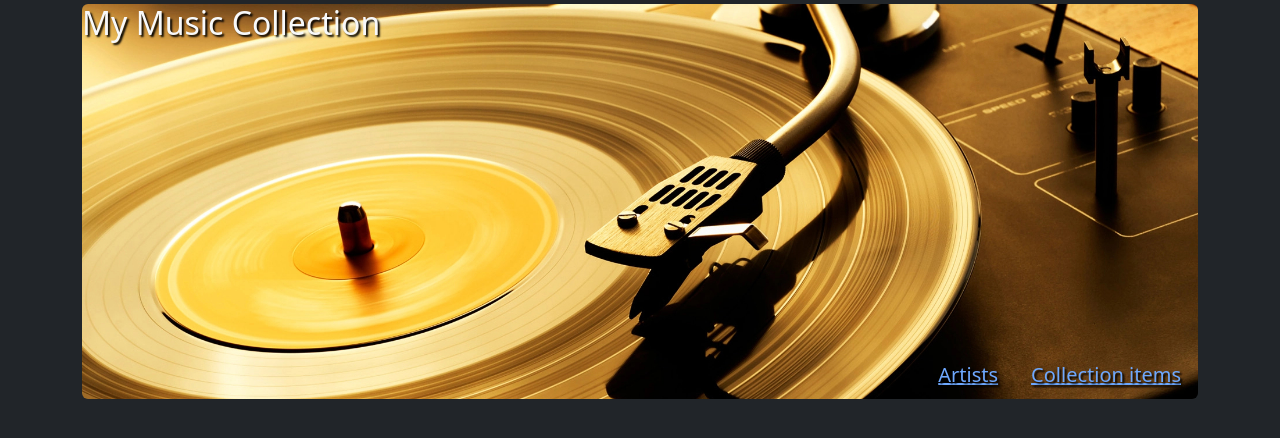
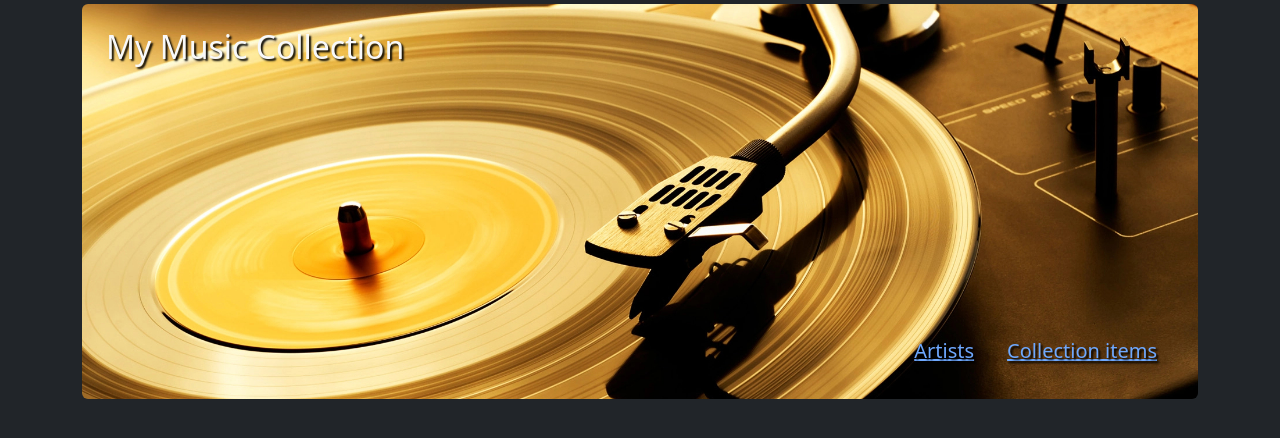
Before and after one commit to mark-me/music-explorer, a Flask app: page / in a window 1280 px wide. Shown: the part 75-513 px from the top of the page. Run offline with Flask 3, Linux system fonts and the light colour scheme; some libraries are stand-ins or nearby versions.

Commit message:
Small positioning adjustments

```diff
--- a/src/app_explorer/templates/home.html
+++ b/src/app_explorer/templates/home.html
@@ -3,11 +3,11 @@
 <div class="position-relative text-center">
     <img src="static/images/vinyl_record.jpg" class="img-fluid rounded" alt="Vinyl Record" />
     <!-- Overlay for heading -->
-    <div class="position-absolute top-0 start-0 text-light mx-6 my-6">
+    <div class="position-absolute top-0 start-0 text-light mx-4 my-4">
       <h2 class="text-shadow">My Music Collection</h2>
     </div>
     <!-- Overlay for buttons -->
-    <div class="position-absolute bottom-0 end-0 mx-6 my-6">
+    <div class="position-absolute bottom-0 end-0 mx-4 my-4">
       <div class="btn-group">
         <a href="/artists" class="btn btn-lg text-shadow btn-link link-hover">Artists</a>
         <a href="/collection_items" class="btn btn-link btn-lg text-shadow link-hover">Collection items</a>
```
